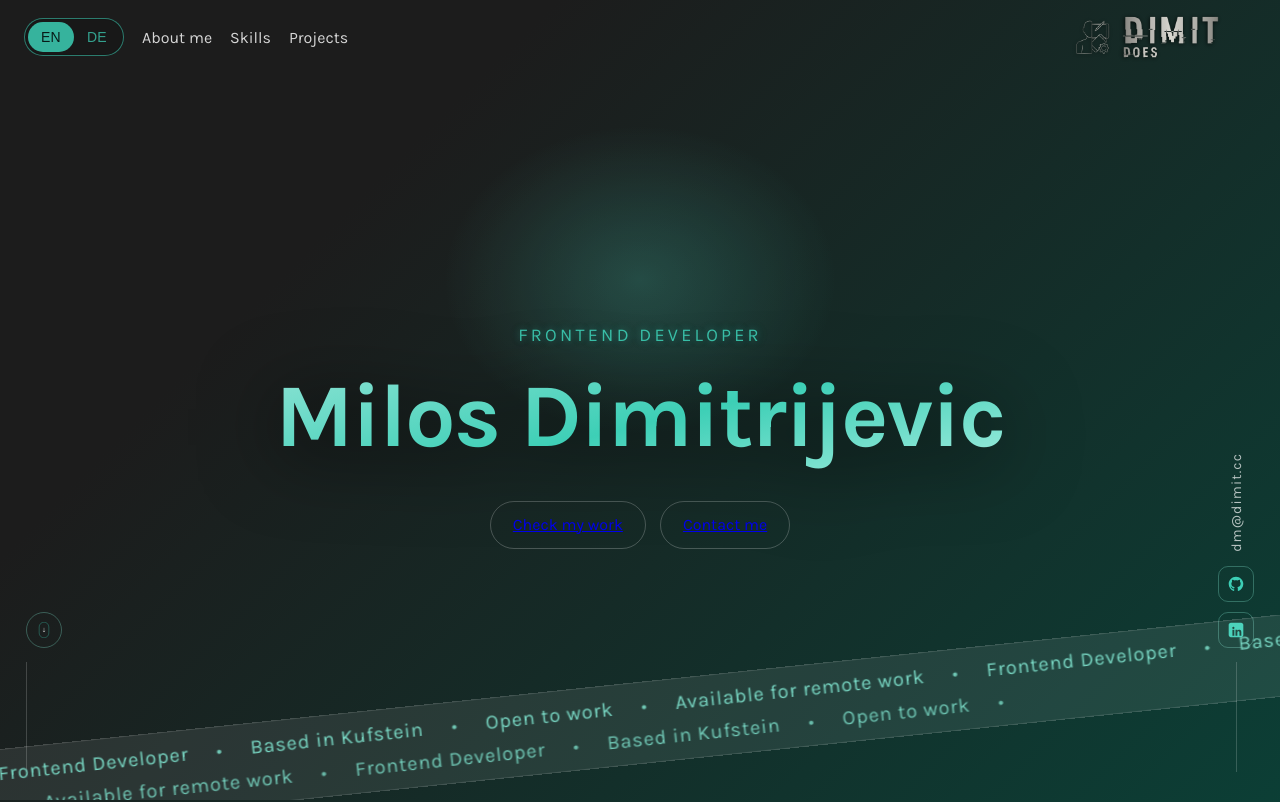
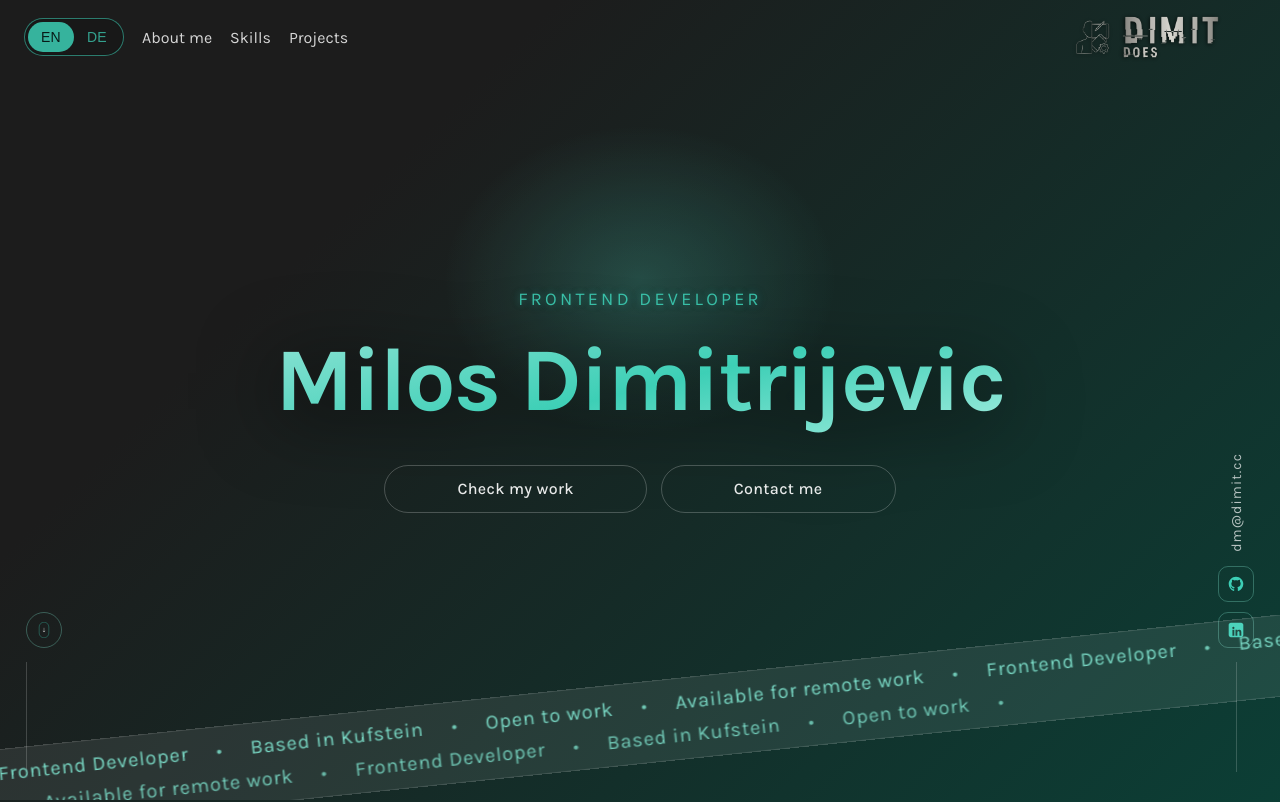
Before and after one commit to milosdimi/angular-portfolio, an Angular app: page / in a window 1280 px wide. Shown: the top 802 px of the page. Built offline with nearby package versions, Linux system fonts and the light colour scheme.

Commit message:
hero btn-s optimiert

```diff
--- a/src/app/pages/home/sections/hero/hero.component.html
+++ b/src/app/pages/home/sections/hero/hero.component.html
@@ -3,9 +3,21 @@
         <p class="hero__kicker neon-kicker">Frontend Developer</p>
         <h1 class="hero__title neon-title">Milos Dimitrijevic</h1>
         <div class="hero__actions">
-            <a class="btn" href="#projects">Check my work</a>
-            <a class="btn" href="#contact">Contact me</a>
+            <a class="btn btn--marquee" href="#projects">
+                <span class="btn__text">
+                    <span class="btn__text-inner">Check my work</span>
+                    <span class="btn__text-duplicate">Check my work</span>
+                </span>
+            </a>
+
+            <a class="btn btn--marquee" href="#contact">
+                <span class="btn__text">
+                    <span class="btn__text-inner">Contact me</span>
+                    <span class="btn__text-duplicate">Contact me</span>
+                </span>
+            </a>
         </div>
+
     </div>
 
     <!-- left scroll hint -->
--- a/src/app/pages/home/sections/hero/hero.component.scss
+++ b/src/app/pages/home/sections/hero/hero.component.scss
@@ -29,7 +29,6 @@
   position: relative;
   z-index: 1;
   text-align: center;
-  padding-top: 72px; /* Platz für Header */
 }
 
 /* Kicker */
@@ -96,22 +95,62 @@
 
 .btn {
   height: 46px;
-  padding: 0 22px;
+  padding: 0 32px; // etwas mehr Platz für den laufenden Text
   border-radius: 999px;
   border: 1px solid var(--border);
   display: inline-flex;
   align-items: center;
   justify-content: center;
-  transition: transform var(--t-fast), background var(--t-fast),
-    border-color var(--t-fast);
+  transition: all 0.4s ease;
   cursor: pointer;
   background: transparent;
+  position: relative;
+  overflow: hidden;
+  text-decoration: none; // wichtig für <a>
+  color: inherit;
 }
 
-.btn:hover {
-  transform: translateY(-1px);
-  background: rgba(255, 255, 255, 0.08);
-  border-color: rgba(255, 255, 255, 0.32);
+.btn--marquee {
+  .btn__text {
+    position: relative;
+    display: flex;
+    white-space: nowrap;
+    transition: transform 0.4s ease;
+  }
+
+  .btn__text-inner,
+  .btn__text-duplicate {
+    padding: 0 40px; // Abstand zwischen den Wiederholungen
+    font-weight: 500;
+    letter-spacing: 0.02em;
+  }
+
+  // Normalzustand: Nur der erste Text sichtbar
+  .btn__text-duplicate {
+    position: absolute;
+    left: 100%;
+    top: 0;
+  }
+
+  // Hover: Endlos-Marquee starten
+  &:hover {
+    background: rgba(61, 207, 182, 0.12);
+    border-color: rgba(61, 207, 182, 0.6);
+    box-shadow: 0 0 20px rgba(61, 207, 182, 0.2);
+
+    .btn__text {
+      animation: marqueeSlide 4s linear infinite;
+    }
+  }
+}
+
+@keyframes marqueeSlide {
+  0% {
+    transform: translateX(0);
+  }
+  100% {
+    transform: translateX(-100%);
+  }
 }
 
 /* Left + Right rails */
```
